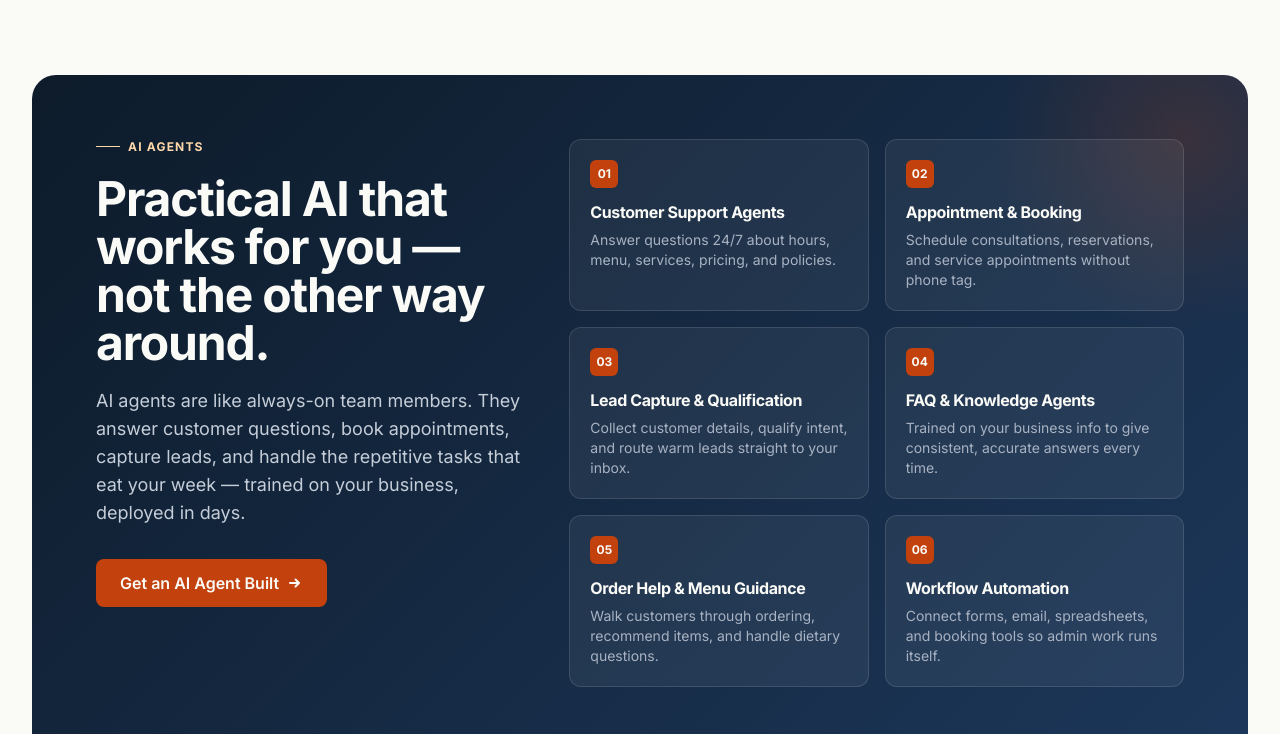
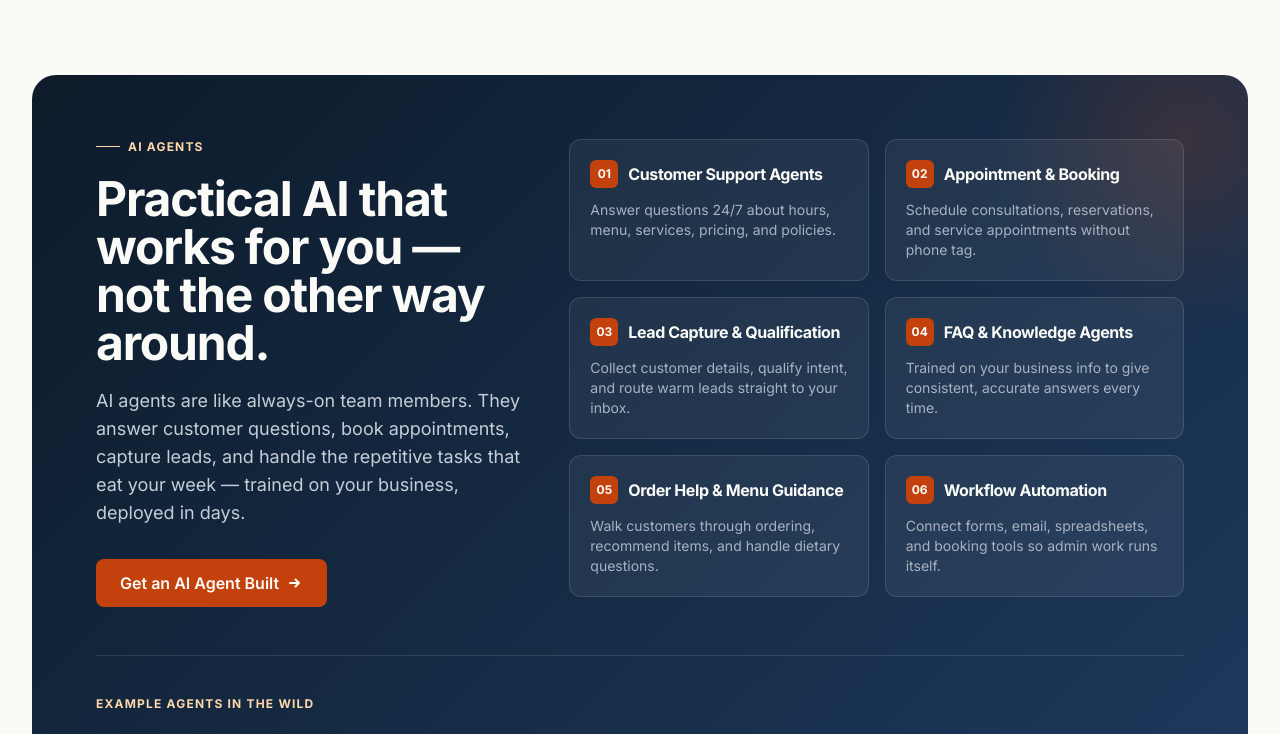
Before and after one commit to summervibetech/summervibeTech, a React (Vite) app: page / in a window 1280 px wide. Shown: the part 2135-2869 px from the top of the page. Built offline with nearby package versions, Linux system fonts and the light colour scheme.

Commit message:
update for layout mobile

```diff
--- a/SummervibeTechLanding.jsx
+++ b/SummervibeTechLanding.jsx
@@ -465,10 +465,10 @@ export default function SummervibeTechLanding() {
                 <div className="w-6 h-px" style={{ backgroundColor: colors.accent }} />
                 <span className="text-xs font-bold tracking-widest uppercase" style={{ color: colors.accent }}>What We Build</span>
               </div>
-              <h2 className="text-3xl md:text-5xl font-bold whitespace-nowrap" style={{ color: colors.ink }}>
+              <h2 className="text-3xl md:text-5xl font-bold" style={{ color: colors.ink }}>
                 Services shaped to how you actually work.
               </h2>
-              <p className="mt-4 text-base md:text-lg whitespace-nowrap" style={{ color: colors.inkSoft }}>
+              <p className="mt-4 text-base md:text-lg" style={{ color: colors.inkSoft }}>
                 From a single landing page to a full custom app with AI built in — we scope to your goals, not a template.
               </p>
             </div>
@@ -537,13 +537,15 @@ export default function SummervibeTechLanding() {
                     className="p-5 rounded-xl transition-all hover:-translate-y-1"
                     style={{ backgroundColor: 'rgba(255, 255, 255, 0.06)', border: '1px solid rgba(255, 255, 255, 0.12)' }}
                   >
-                    <div
-                      className="w-7 h-7 rounded-md flex items-center justify-center mb-3 text-xs font-bold"
-                      style={{ backgroundColor: colors.accent, color: colors.bg }}
-                    >
-                      {String(i + 1).padStart(2, '0')}
+                    <div className="flex items-center gap-2.5 mb-3">
+                      <div
+                        className="w-7 h-7 flex-shrink-0 rounded-md flex items-center justify-center text-xs font-bold"
+                        style={{ backgroundColor: colors.accent, color: colors.bg }}
+                      >
+                        {String(i + 1).padStart(2, '0')}
+                      </div>
+                      <h3 className="text-base font-bold leading-tight" style={{ color: colors.bg }}>{c.title}</h3>
                     </div>
-                    <h3 className="text-base font-bold mb-1.5" style={{ color: colors.bg }}>{c.title}</h3>
                     <p className="text-sm" style={{ color: '#A8B2C2' }}>{c.desc}</p>
                   </div>
                 ))}
```
